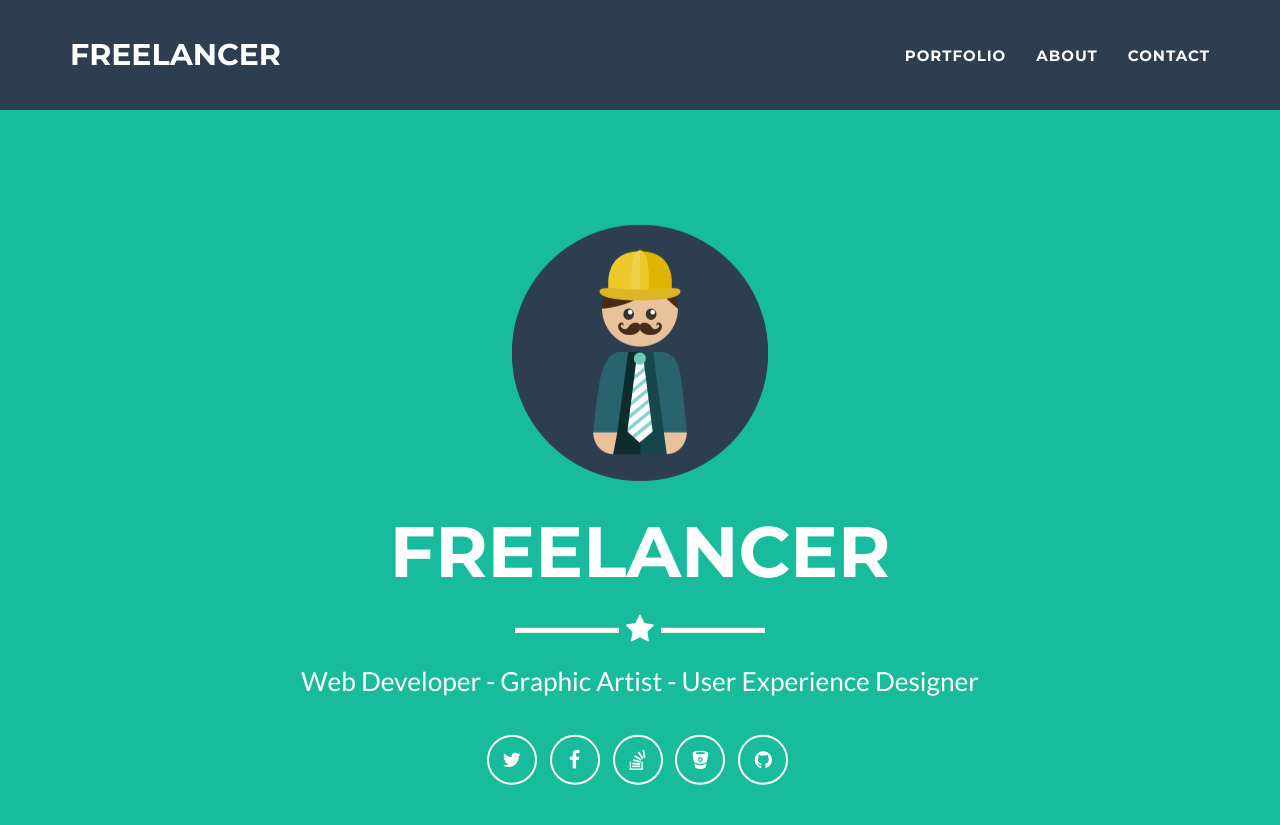
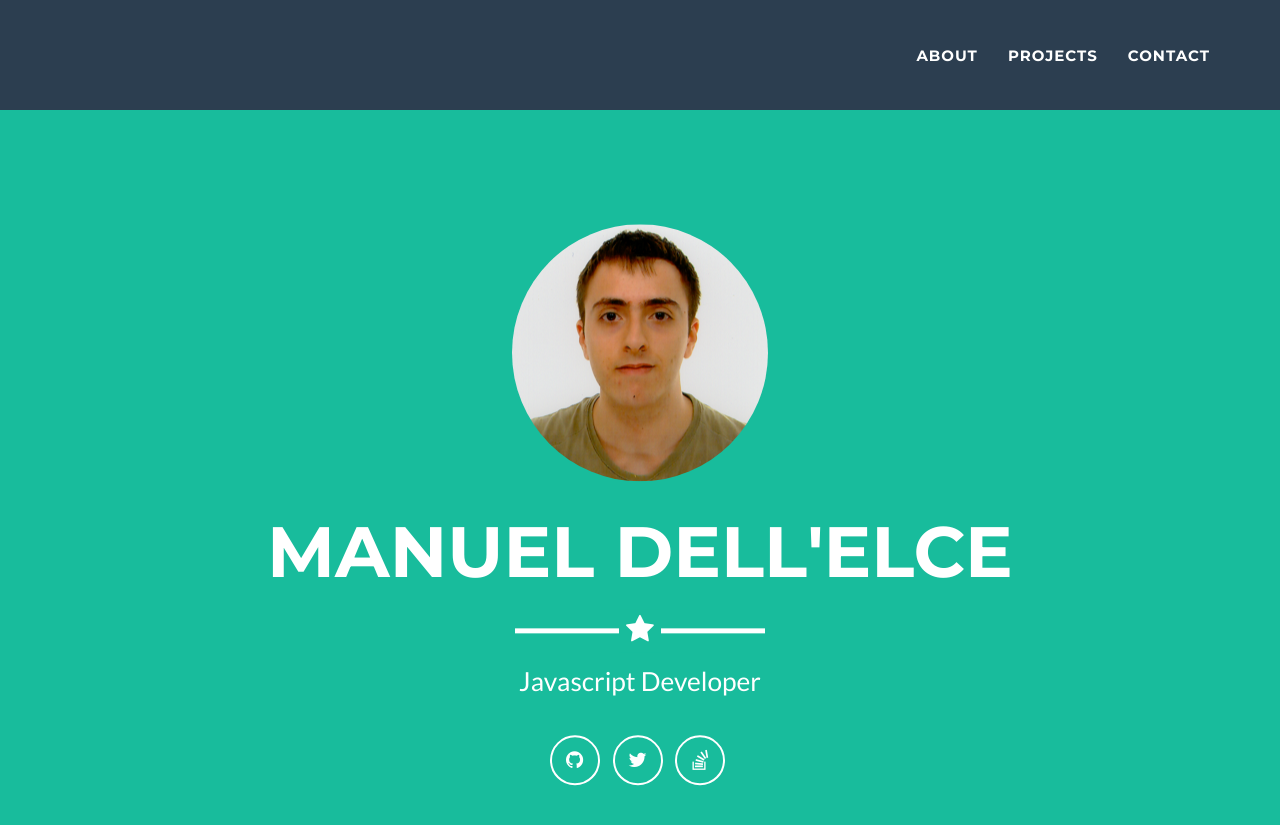
Before and after one commit to Maluen/maluen.github.io, a Jekyll site: the page built from index.html, in a window 1280 px wide and 900 px high. Shown: the top 825 px of the window. Built offline with Jekyll 4.4.1, drawn with Linux system fonts in a browser that asks for light colours; some of the changed text lies outside the part shown.

Commit message:
Update with some personal content

```diff
--- a/_config.yml
+++ b/_config.yml
@@ -1,11 +1,11 @@
 # Site settings
-title: Freelancer
-email: your-email@domain.com
-url: https://example.github.io
+title: Manuel Dell'Elce
+email: contact@maluen.net
+url: https://maluen.github.io/
 description: "Write an awesome description for your new site here. You can edit this line in _config.yml. It will appear in your document head meta (for Google search results) and in your feed.xml site description."
 keywords: "your keywords, separated by commas"
-skills: "Web Developer - Graphic Artist - User Experience Designer"
-meta_author: LastName FirstName
+skills: "Javascript Developer"
+meta_author: Dell'Elce Manuel
 
 # Google webmaster tools
 google_verify:
@@ -32,23 +32,19 @@
 
 # Footer settings
 footer:
-  copyright: Dr. Henry Jekyll
+  copyright: Manuel Dell'Elce
   location: Location
   social: Around the Web
   credits: Credits
 
 # Social networks usernames (many more available: google-plus, flickr, dribbble, pinterest, instagram, tumblr, linkedin, etc.)
 social:
+  - title: github
+    url: https://github.com/Maluen
   - title: twitter
-    url: http://twitter.com/jekyllrb
-  - title: facebook
-    url:
+    url: https://twitter.com/Maluen0
   - title: stack-overflow
-    url: http://stackoverflow.com/questions/tagged/jekyll
-  - title: bitbucket
-    url: http://bitbucket.org/jekyll
-  - title: github
-    url: http://github.com/jekyll
+    url: https://stackoverflow.com/users/1418049/maluen
 
 # Postal address (add as many lines as necessary)
 address:
--- a/_includes/about.html
+++ b/_includes/about.html
@@ -4,7 +4,7 @@
             <div class="row">
                 <div class="col-lg-12 text-center">
                     <h2>About</h2>
-                    <hr class="star-light">
+                    <hr class="star-primary">
                 </div>
             </div>
             <div class="row">
--- a/_includes/nav.html
+++ b/_includes/nav.html
@@ -19,10 +19,10 @@
                         <a href="#page-top"></a>
                     </li>
                     <li class="page-scroll">
-                        <a href="#portfolio">Portfolio</a>
+                        <a href="#about">About</a>
                     </li>
                     <li class="page-scroll">
-                        <a href="#about">About</a>
+                        <a href="#portfolio">Projects</a>
                     </li>
                     <li class="page-scroll">
                         <a href="#contact">Contact</a>
--- a/_includes/portfolio_grid.html
+++ b/_includes/portfolio_grid.html
@@ -4,8 +4,8 @@
         <div class="container">
             <div class="row">
                 <div class="col-lg-12 text-center">
-                    <h2>Portfolio</h2>
-                    <hr class="star-primary">
+                    <h2>Projects</h2>
+                    <hr class="star-light">
                 </div>
             </div>
             <div class="row">
--- a/_layouts/default.html
+++ b/_layouts/default.html
@@ -4,8 +4,8 @@
     <body id="page-top" class="index">
     {% include nav.html %}
     {% include header.html %}
+    {% include about.html %}
     {% include portfolio_grid.html %}
-    {% include about.html %}
 
     {% if site.contact == "static" %}
     {% include contact_static.html %}
--- a/js/cbpAnimatedHeader.js
+++ b/js/cbpAnimatedHeader.js
@@ -26,7 +26,7 @@
 
 	function scrollPage() {
 		var sy = scrollY();
-		if ( sy >= changeHeaderOn ) {
+		if ( sy >= window.innerHeight ) {
 			classie.add( header, 'navbar-shrink' );
 		}
 		else {
```
Also changed, not shown: _includes/css/main.css (+16 -2 lines), img/profile.png, img/profile_default.png (added), js/cbpAnimatedHeader.min.js.
